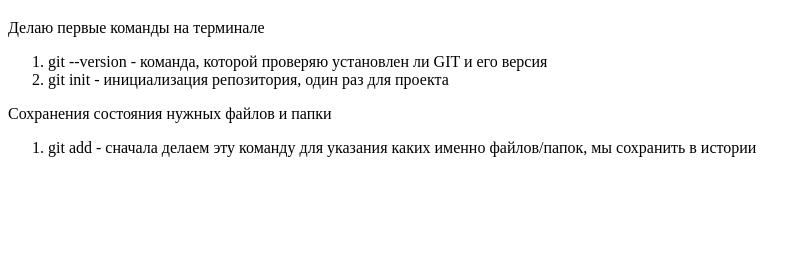
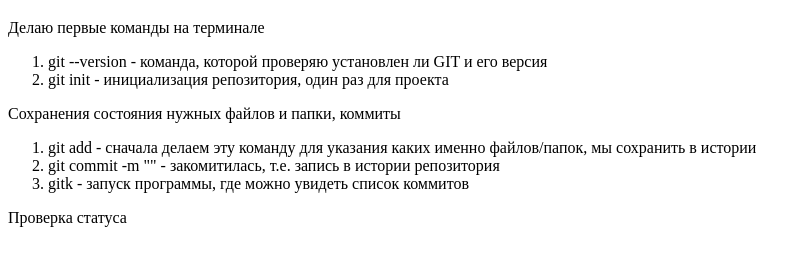
Before and after one commit to LenaVeleva/Lesson-04, a plain HTML site: page index.html in a window 1280 px wide. Shown: the part 61-326 px from the top of the page, without its empty margins (0-811 px from the left). Drawn offline with Linux system fonts and the light colour scheme.

Commit message:
Добавила новые команды

```diff
--- a/index.html
+++ b/index.html
@@ -13,10 +13,12 @@
        <li>git --version - команда, которой проверяю установлен ли GIT и его версия</li>
        <li>git init - инициализация репозитория, один раз для проекта </li>
     </ol>
-    <p>Сохранения состояния нужных файлов и папки</p>
+    <p>Сохранения состояния нужных файлов и папки, коммиты</p>
     <ol>
         <li>git add - сначала делаем эту команду для указания каких именно файлов/папок, мы сохранить в истории </li>
+        <li>git commit -m "" - закомитилась, т.е. запись в истории репозитория</li>
+        <li>gitk - запуск программы, где можно увидеть список коммитов</li>
     </ol>
-    <p></p>
+    <p>Проверка статуса</p>
 </body>
 </html>
```
